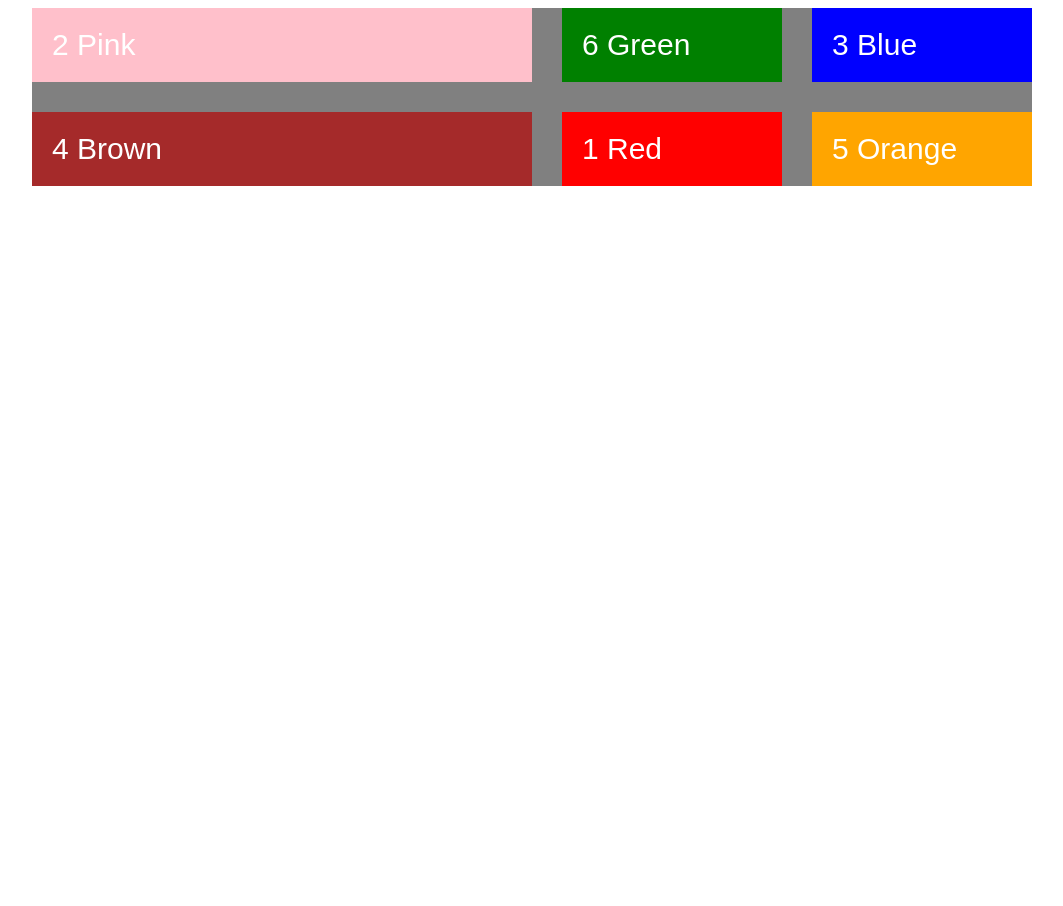
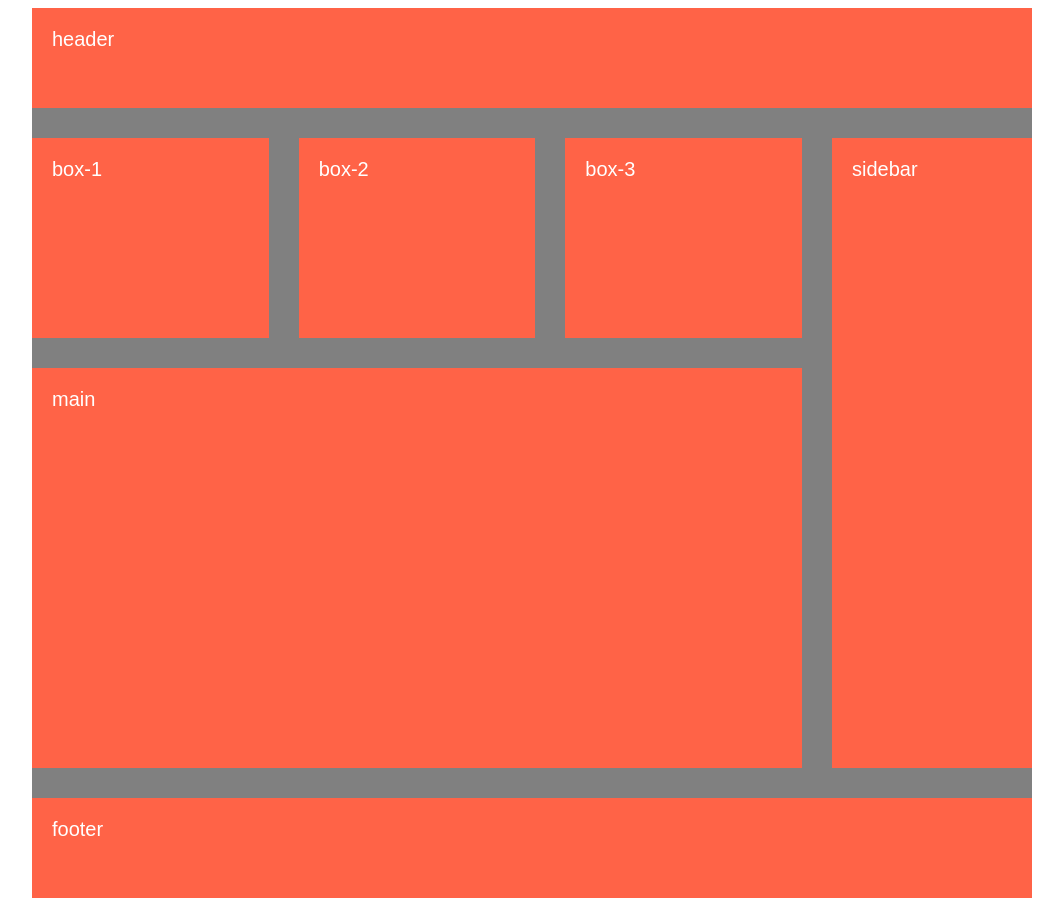
Before and after one commit to antonlazurko/css-grid-practise, a website: page src/index.html in a window 1280 px wide. Shown: the whole page, without its empty margins (108-1171 px from the left). Before the commit the page ends 800 px from the top, so only its background shows below. Drawn offline with nearby package versions, Linux system fonts and the light colour scheme; files that its build step writes are made by us from their sources.

Commit message:
add site grid template

```diff
--- a/src/index.html
+++ b/src/index.html
@@ -9,13 +9,22 @@
     <title>CSS GRID</title>
 </head>
 <body>
-    <div class="container">
+    <!-- <div class="container">
         <div class="item item-1">1 Red</div>
         <div class="item item-2">2 Pink</div>
         <div class="item item-3">3 Blue</div>
         <div class="item item-4">4 Brown</div>
         <div class="item item-5">5 Orange</div>
         <div class="item item-6">6 Green</div>
+    </div> -->
+    <div class="container-2">
+        <div class="header">header</div>
+        <div class="box-1">box-1</div>
+        <div class="box-2">box-2</div>
+        <div class="box-3">box-3</div>
+        <div class="main">main</div>
+        <div class="sidebar">sidebar</div>
+        <div class="footer">footer</div>
     </div>
 </body>
 </html>
--- a/src/sass/style.sass
+++ b/src/sass/style.sass
@@ -24,6 +24,8 @@
         grid-area: 2 / 2 / 3 / 3
     &-2
         background-color: pink
+        grid-column: 1 / 3
+        grid-row: 1 / 2
     &-3
         background-color: blue
     &-4
@@ -35,3 +37,26 @@
         // grid-row: 1 / 2
         // grid-column: 2 / 3
         grid-area: 1 / 2 / 2 / 3
+.container-2
+    background-color: grey
+    width: 1000px
+    margin: 0 auto
+    display: grid
+    grid-template-columns: repeat(3, 1fr) 200px
+    grid-template-rows: 100px 200px 400px 100px
+    grid-gap: 30px
+    & > *
+        padding: 20px
+        font-size: 20px
+        font-family: sans-serif
+        color: white
+        background: tomato
+.header
+    grid-column: 1 / -1
+.sidebar
+    grid-column: 4 / -1
+    grid-row: 2 / 4
+.main
+    grid-column: 1 / span 3
+.footer
+    grid-column: 1 / -1
```
